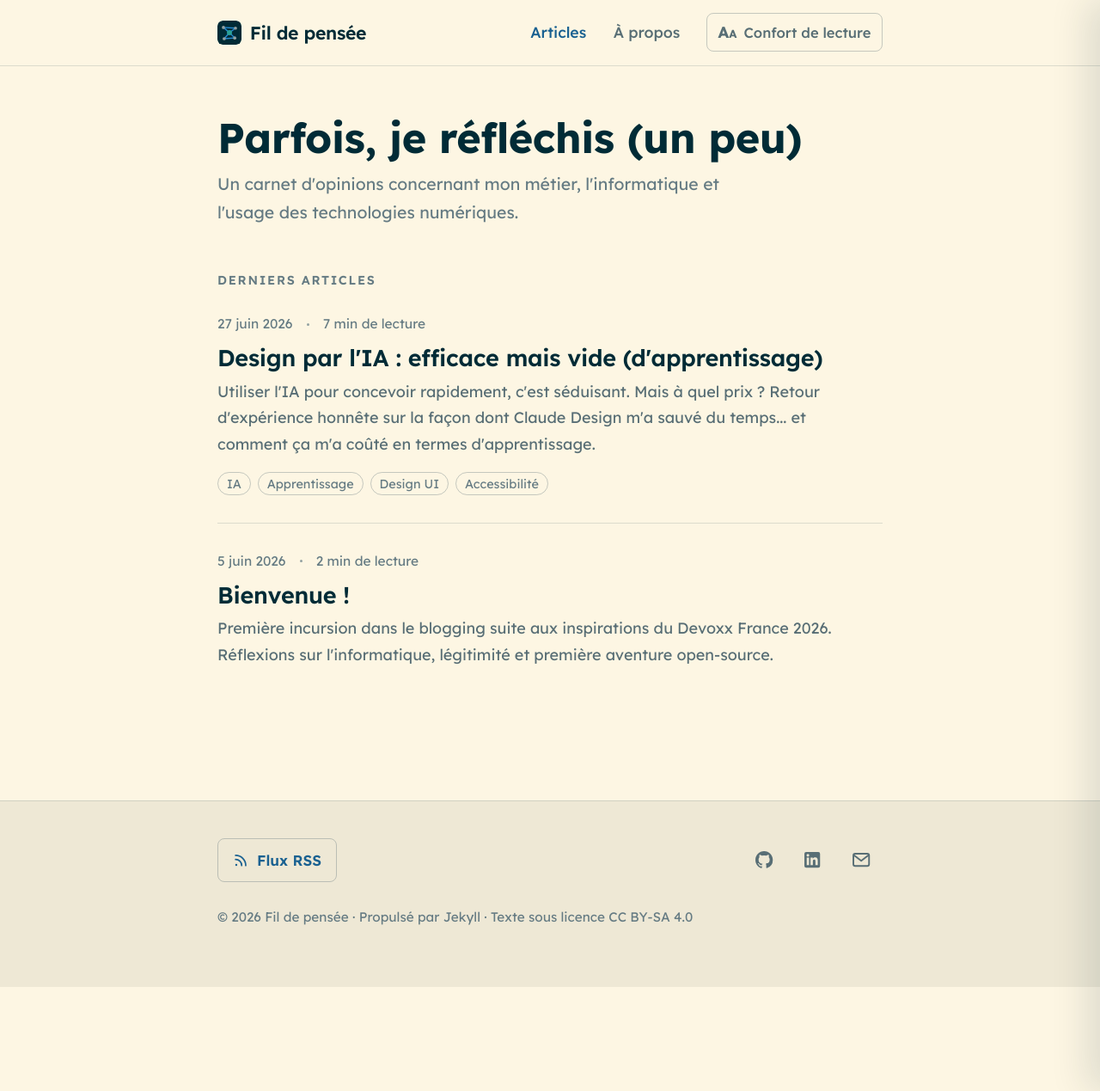
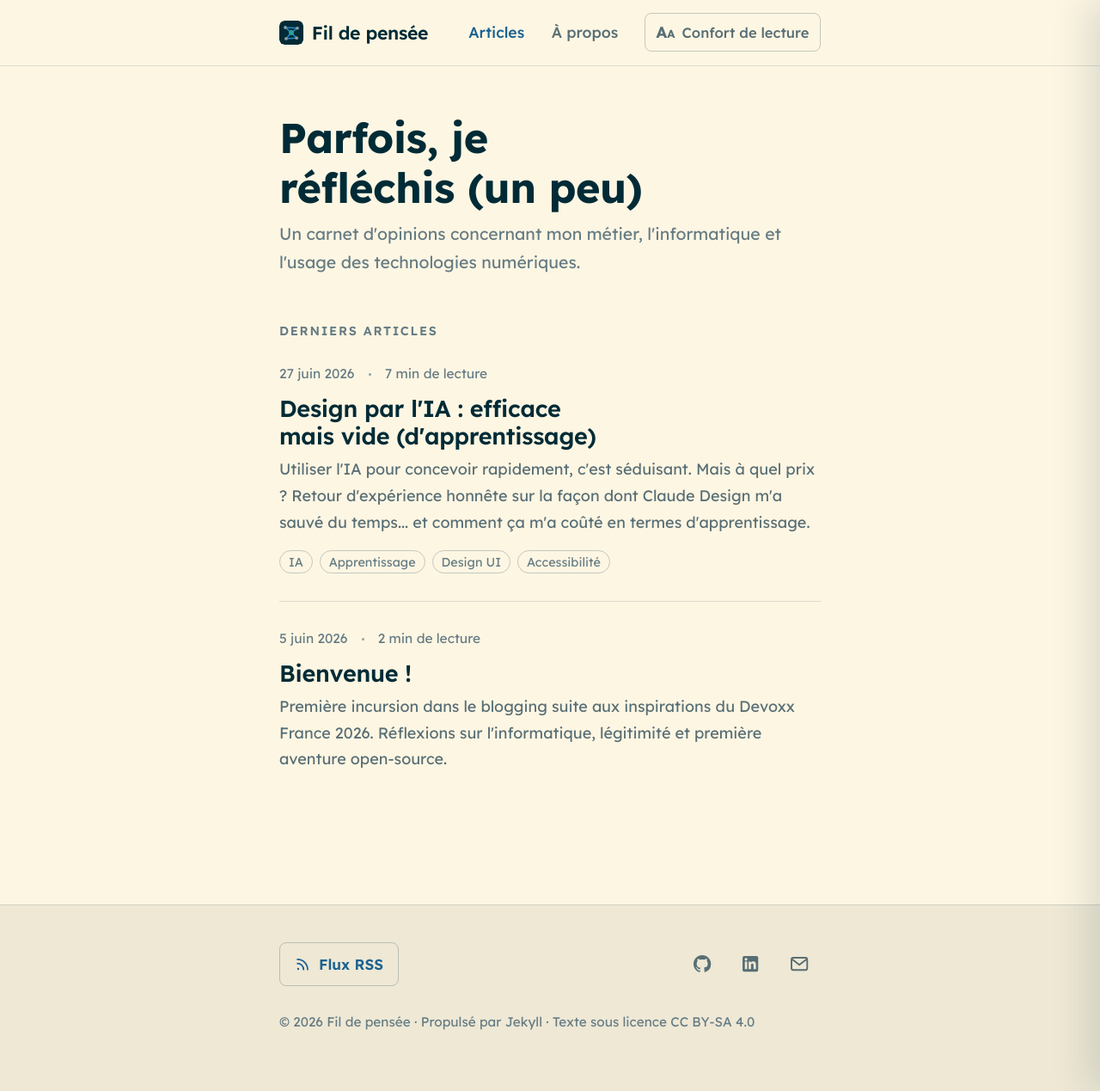
Before and after one commit to clementblanchet/clementblanchet.github.io, a Jekyll site: the page built from index.html, in a window 1280 px wide and 1269 px high. Shown: the whole window at 86% size. Built offline with Jekyll 4.4.1, drawn with Linux system fonts in a browser that asks for light colours; the list of posts is cut into pages by our own code.

Commit message:
fix: correct the maximum width and the truncated menu display

```diff
--- a/_sass/_base.scss
+++ b/_sass/_base.scss
@@ -51,7 +51,7 @@ a:hover { text-decoration-thickness: 2px; }
 }
 .skip-link:focus { top: 1rem; }
 
-.wrap { max-width: var(--maxw); margin-inline: auto; padding-inline: 1.5rem; }
+.wrap { max-width: var(--sb-measure); margin-inline: auto; padding-inline: 1.5rem; }
 
 main { padding-block: 3rem 4rem; }
 main:focus { outline: none; }
@@ -65,6 +65,7 @@ main:focus { outline: none; }
 .site-header .wrap {
   display: flex; align-items: center; gap: 1rem;
   min-height: 4.2rem;
+  flex-wrap: wrap;
 }
 .brand {
   display: flex; align-items: center; gap: .55rem;
--- a/_sass/_tokens.scss
+++ b/_sass/_tokens.scss
@@ -32,8 +32,6 @@
   --sb-measure: 38rem;
   --sb-font: "Lexend", ui-sans-serif, system-ui, -apple-system, "Segoe UI", sans-serif;
   --sb-heading-font: var(--sb-font);
-
-  --maxw: 46rem;
 }
 
 html[data-size="s"]  { --sb-scale: .92; }
```
